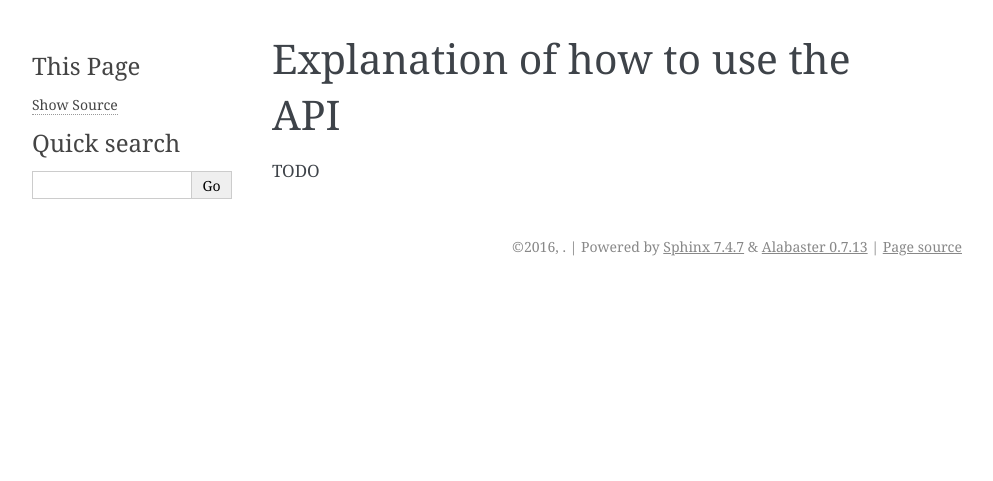
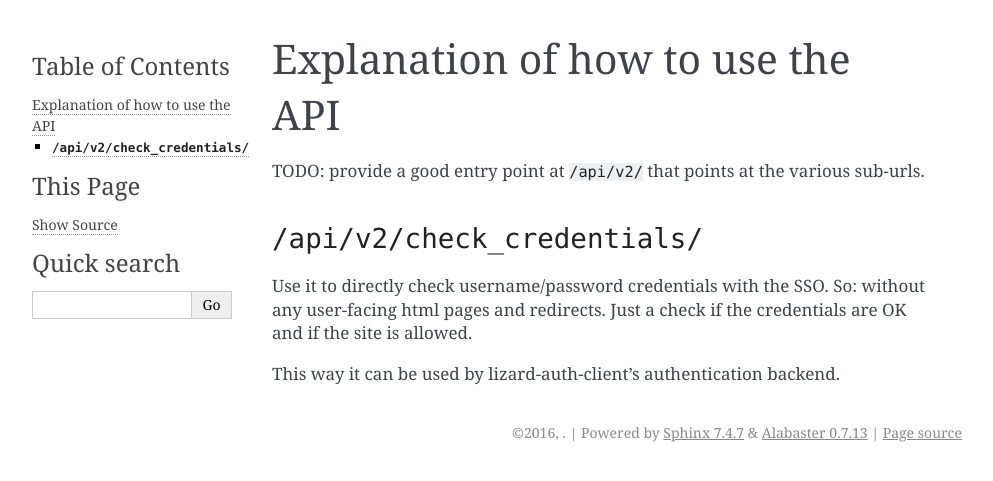
Before and after one commit to lizardsystem/lizard-auth-server, a Sphinx documentation site: the page built from doc/source/explanation_api.rst, in a window 1280 px wide. Shown: the top 481 px of the page, without its empty margins (148-1141 px from the left). Built offline with Sphinx 7.4.7, drawn with Linux system fonts in a browser that asks for light colours; the version number is read from the project's files by our own code.

Commit message:
Added documentation about check-credentials API call

```diff
--- a/doc/source/explanation_api.rst
+++ b/doc/source/explanation_api.rst
@@ -1,4 +1,15 @@
 Explanation of how to use the API
 =================================
 
-TODO
+TODO: provide a good entry point at ``/api/v2/`` that points at the various
+sub-urls.
+
+
+``/api/v2/check_credentials/``
+------------------------------
+
+Use it to directly check username/password credentials with the SSO. So:
+without any user-facing html pages and redirects. Just a check if the
+credentials are OK and if the site is allowed.
+
+This way it can be used by lizard-auth-client's authentication backend.
```
